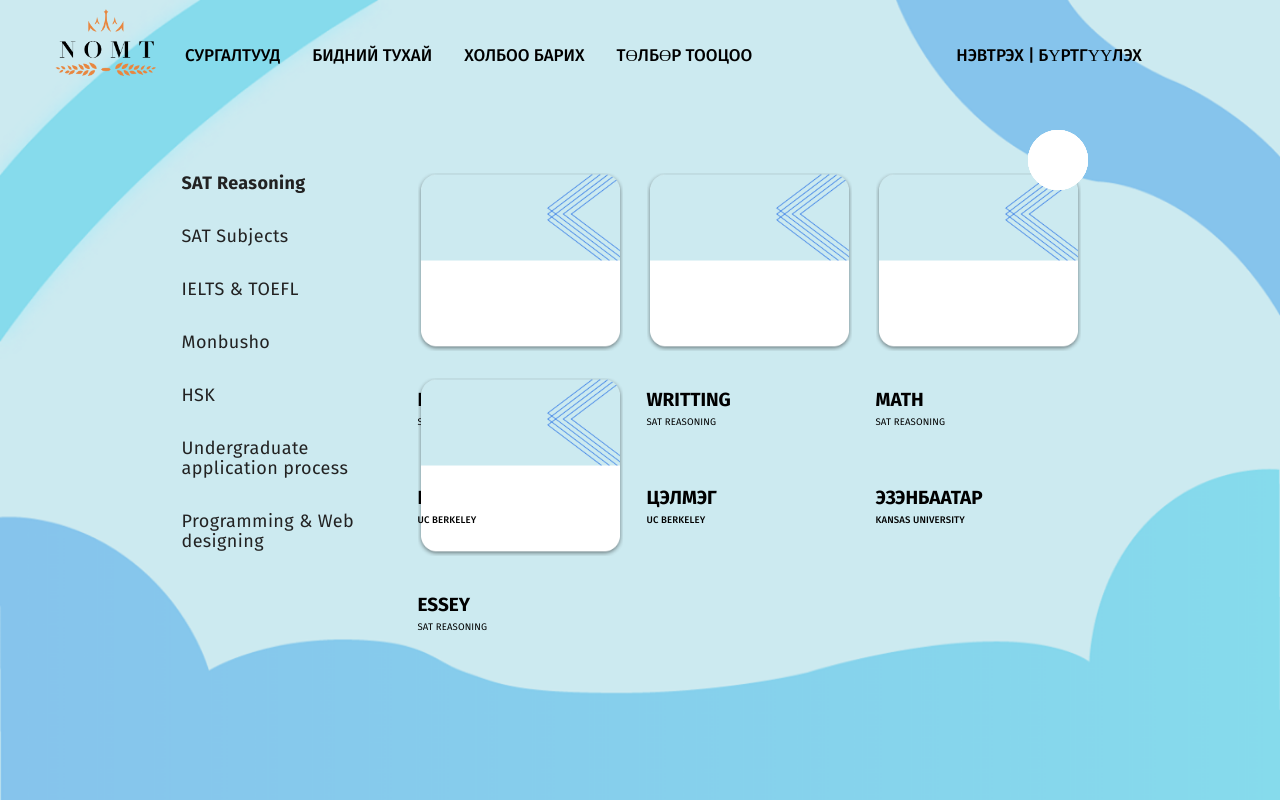
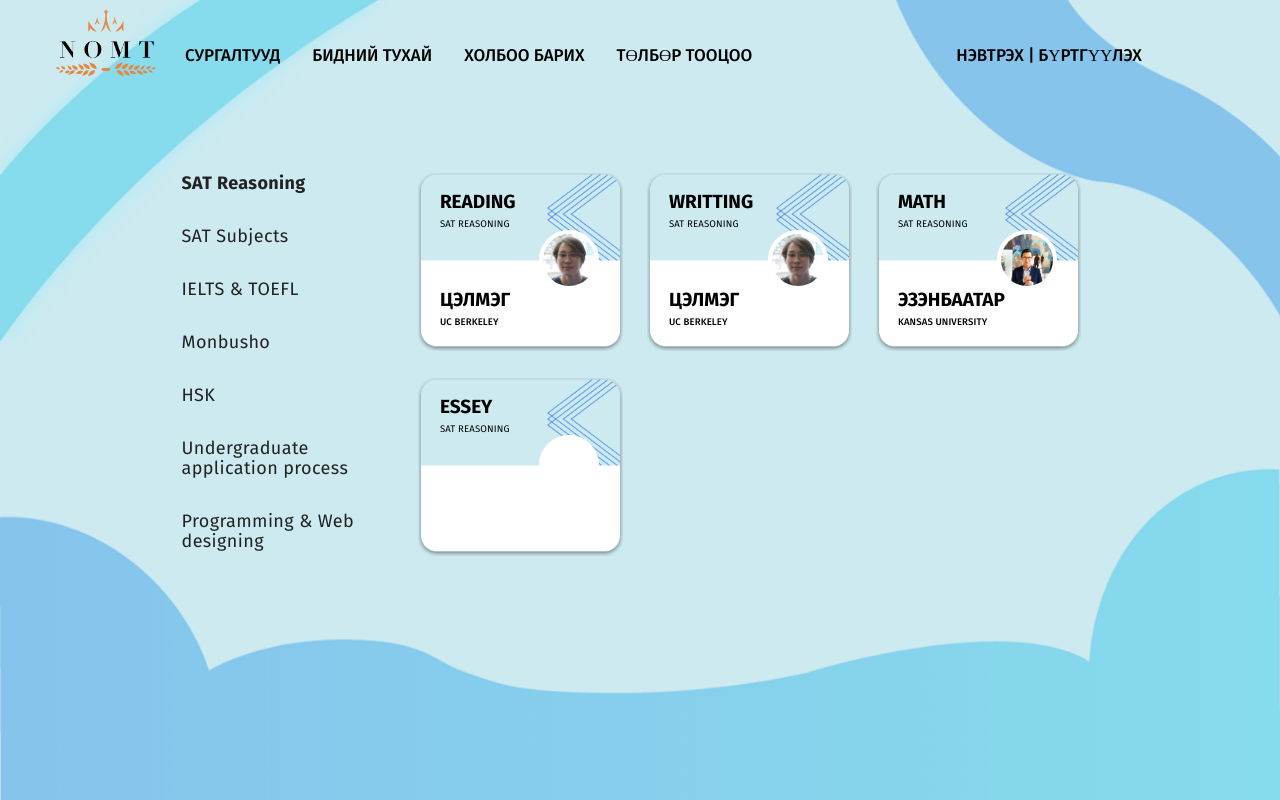
Before and after one commit to Javkhaa00/NOMT-ONLINE-ACADEMY, a React (Create React App) app in the folder client/: page /lessons in a window 1280 px wide. Shown: the top 800 px of the page. Built offline with nearby package versions, Linux system fonts and the light colour scheme.

Commit message:
change: className

```diff
--- a/client/src/components/Lessons/LessonsCard.js
+++ b/client/src/components/Lessons/LessonsCard.js
@@ -43,7 +43,7 @@ const LessonsCard = props => {
 
   return (
     <div className=' col l0 lessonCard'>
-      <Link className='card/video' to={"/class/" + generalNospace + "/" + specific}>
+      <Link className='card' to={"/class/" + generalNospace + "/" + specific}>
         <div className='card-image'>
           <img alt='background' className='background' src={background} />
           <span className='card-title'>
--- a/client/src/components/lessonvideo/lessonVideo.jsx
+++ b/client/src/components/lessonvideo/lessonVideo.jsx
@@ -5,15 +5,15 @@ import Header from '../Header/Header'
 import lesson from "../assets/testing video/BLACKPINK - 'Kill This Love' M-V.webm"
 
 const LessonVideo = () => {
-
-    return (
-        <div className="videoMain">
-            <Header />
-            <video className="video" controls>
-                <source src={lesson} type="video/webM"/>
-            </video>
-        </div>
-    )
+  return (
+    <div className='videoMain'>
+      <Header />
+      <video className='video' id='player' playsInline controls>
+        <source src={lesson} type='video/mp4' />
+        <source src={lesson} type='video/webm' />
+      </video>
+    </div>
+  )
 }
 
 export default LessonVideo
```
